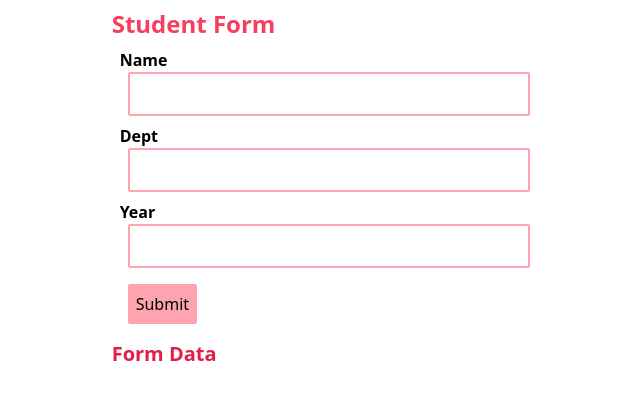
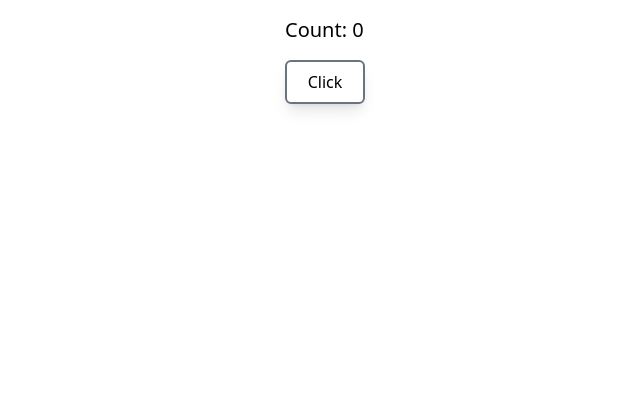
Before and after one commit to kshitijv256/practice-form, a React (Create React App) app: page / in a window 1280 px wide. Shown: the top 400 px of the page, without its empty margins (315-955 px from the left). Built offline with nearby package versions, Linux system fonts and the light colour scheme.

Commit message:
added click button

```diff
--- a/src/App.js
+++ b/src/App.js
@@ -1,10 +1,11 @@
-import Form from "./Form/Form";
+import Home from "./Home/Home";
 
 function App() {
   return (
     <div className="App">
       <main className="flex w-full flex-col items-center">
-        <Form />
+        {/* <Form /> */}
+        <Home />
       </main>
     </div>
   );
--- /dev/null
+++ b/src/Button/Button.jsx
@@ -0,0 +1,16 @@
+import React from "react";
+
+function Button({ text, style, onClickCB }) {
+  return (
+    <div>
+      <button
+        className={`${style} p-2 border-2 border-gray-500 w-20 rounded-md`}
+        onClick={onClickCB}
+      >
+        {text}
+      </button>
+    </div>
+  );
+}
+
+export default Button;
--- /dev/null
+++ b/src/Home/Home.jsx
@@ -0,0 +1,25 @@
+import React, { useState } from "react";
+import Button from "../Button/Button";
+
+function Home() {
+  const [count, setCount] = useState(0);
+  const texts = ["Click", "Clicked"];
+  const styles = ["shadow-lg", "bg-gray-200"];
+
+  const handleClick = () => {
+    setCount(count + 1);
+  };
+
+  return (
+    <div>
+      <h1 className="text-xl my-4">Count: {count}</h1>
+      <Button
+        text={texts[count % 2]}
+        style={styles[count % 2]}
+        onClickCB={handleClick}
+      />
+    </div>
+  );
+}
+
+export default Home;
```
